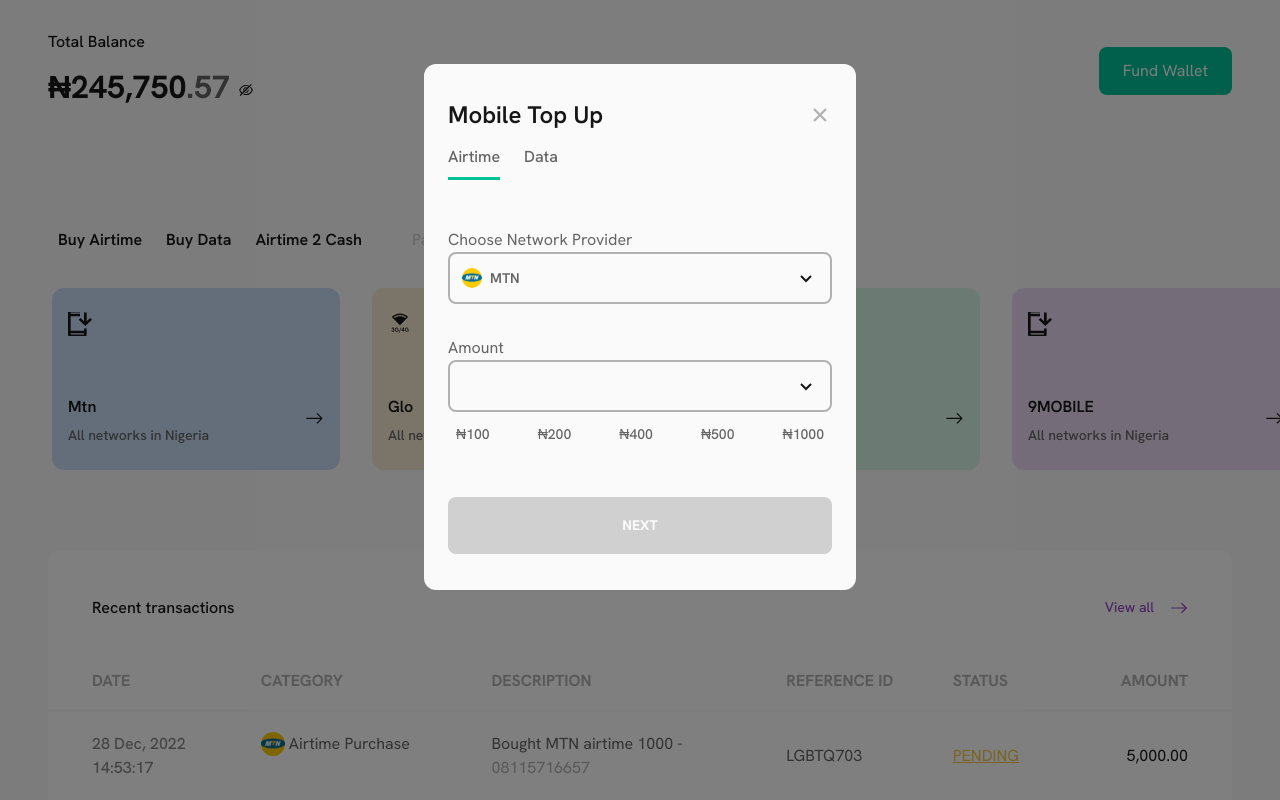
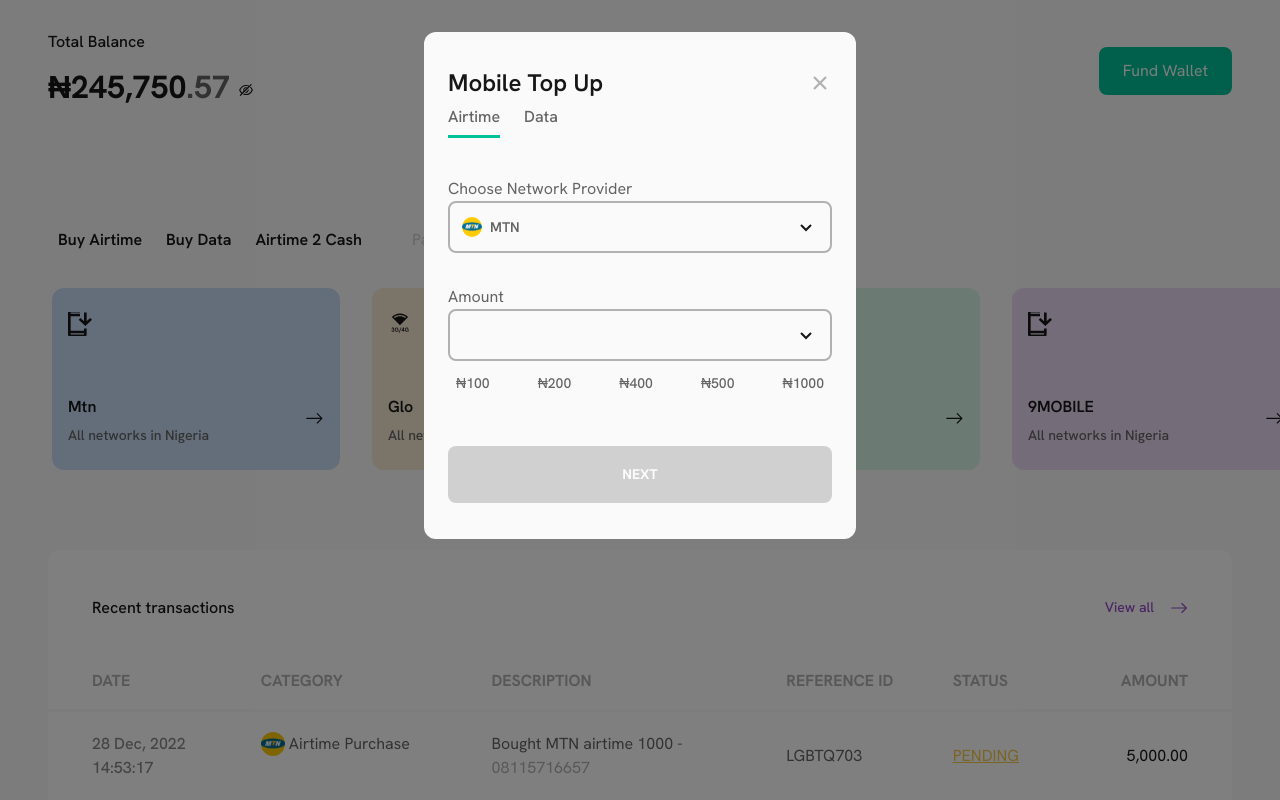
Before and after one commit to abdullahiola/VTU, a React (Vite) app: page /top-up/airtime/1 in a window 1280 px wide. Shown: the top 800 px of the page. Built offline with nearby package versions, Linux system fonts and the light colour scheme.

Commit message:
fix: bug fix

```diff
--- a/src/components/dashboard/flows/Airtime/Phase1.tsx
+++ b/src/components/dashboard/flows/Airtime/Phase1.tsx
@@ -5,7 +5,7 @@
 import { AppContext } from '../../../../context/AppContext'
 import { PhasePropsType } from '../../../../types/flow.type'
 import { TransactionFlowContext } from '../../../../context/TransactionFlowContext'
-import { useNavigate } from 'react-router-dom'
+import { Link, useNavigate } from 'react-router-dom'
 import Overlay from '../../../utilities/Overlay'
 import Home from '../../Home'
 
@@ -50,12 +50,6 @@
     navigate('/top-up/airtime/2')
   }
 
-  const onSubmit = () => {
-    setTransactionState({...transactionState, provider: selectedProvider, amount: amountValue})
-    setVerified(true)
-    nextPage()
-  }
-
   const objVals = Object.entries(providerObj)
 
   const selectedProvider = objVals.filter((item: [string, boolean]) => {
@@ -65,6 +59,12 @@
   const otherProvider = objVals.filter((item: [string, boolean]) => {
     return item[1] === false
   })
+
+  const onSubmit = () => {
+    setTransactionState({...transactionState, provider: selectedProvider, amount: amountValue})
+    setVerified(true)
+    nextPage()
+  }
 
   useEffect(() => {
     setVerified(false)
@@ -81,8 +81,8 @@
             <IoCloseSharp onClick={() => navigate('/')} fontSize={24} className='text-gray-200 cursor-pointer' />
           </div>
           <nav className='mb-12'>
-            <button style={{borderColor: sectionState === 'airtime' ? '#00C297' : 'transparent'}} onClick={() => setSectionState('airtime')} className='text-gray-500 text-base border-b-[3px] border-[transparent] py-2 mr-6'>Airtime</button>
-            <button style={{borderColor: sectionState === 'data' ? '#00C297' : 'transparent'}} onClick={() => setSectionState('data')} className='text-gray-500 text-base border-b-[3px] border-[transparent] py-2'>Data</button>
+            <button style={{borderColor: sectionState === 'airtime' ? '#00C297' : 'transparent'}} onClick={() => setSectionState('airtime')} className='text-gray-500 text-base border-b-[3px] border-[transparent] py-2 mr-6'><Link to='/top-up/airtime/1'>Airtime</Link></button>
+            <button style={{borderColor: sectionState === 'data' ? '#00C297' : 'transparent'}} onClick={() => setSectionState('data')} className='text-gray-500 text-base border-b-[3px] border-[transparent] py-2'><Link to='/top-up/data/1'>Data</Link></button>
           </nav>
           {
             sectionState === 'airtime' ?
@@ -174,15 +174,15 @@
       <div className='hidden md:block'>
         <Home route='/'/>
         <Overlay top={true} opacity={0.5}>
-          <div className='w-[432px] h-fit rounded-xl bg-flow mt-16'>
+          <div className='w-[432px] h-fit rounded-xl bg-flow mt-8'>
             <div className='w-full h-full py-9 px-6'>
               <div className='flex items-center justify-between mb-2'>
                 <h6>Mobile Top Up</h6>
                 <IoCloseSharp onClick={() => navigate('/')} fontSize={24} className='text-gray-200 cursor-pointer' />
               </div>
               <nav className='mb-12'>
-                <button style={{borderColor: sectionState === 'airtime' ? '#00C297' : 'transparent'}} onClick={() => setSectionState('airtime')} className='text-gray-500 text-base border-b-[3px] border-[transparent] py-2 mr-6'>Airtime</button>
-                <button style={{borderColor: sectionState === 'data' ? '#00C297' : 'transparent'}} onClick={() => setSectionState('data')} className='text-gray-500 text-base border-b-[3px] border-[transparent] py-2'>Data</button>
+                <Link to='/top-up/airtime/1' style={{borderColor: sectionState === 'airtime' ? '#00C297' : 'transparent'}} onClick={() => setSectionState('airtime')} className='text-gray-500 text-base border-b-[3px] border-[transparent] py-2 mr-6'>Airtime</Link>
+                <Link to='/top-up/data/1' style={{borderColor: sectionState === 'data' ? '#00C297' : 'transparent'}} onClick={() => setSectionState('data')} className='text-gray-500 text-base border-b-[3px] border-[transparent] py-2'>Data</Link>
               </nav>
               {
                 sectionState === 'airtime' ?
--- a/src/components/dashboard/flows/Airtime/Phase2.tsx
+++ b/src/components/dashboard/flows/Airtime/Phase2.tsx
@@ -113,7 +113,7 @@
       <div className='hidden md:block'>
         <Home route='/' />
         <Overlay top={true} opacity={0.5}>
-          <div className='w-[432px] h-fit py-9 px-6 bg-flow rounded-xl mt-16'>
+          <div className='w-[432px] h-fit py-9 pb-0 px-6 bg-flow rounded-xl mt-8'>
             <div className='flex items-center justify-start mb-5'>
               <BiArrowBack onClick={prevPage} fontSize={22} className='text-[#201D1D] mr-4 cursor-pointer' />
               <h6 className='text-[20px] text-gray-500 md:text-xl'>Input  Beneficiary Details</h6>
--- a/src/components/dashboard/flows/Airtime/Phase3.tsx
+++ b/src/components/dashboard/flows/Airtime/Phase3.tsx
@@ -68,7 +68,7 @@
       <div className=' hidden md:block'>
         <Home route='/' />
         <Overlay top={true} opacity={0.5}>
-        <div className='w-[432px] h-fit py-9 px-6 bg-flow rounded-xl mt-16'>
+        <div className='w-[432px] h-fit py-9 px-6 bg-flow rounded-xl mt-8'>
           <div className='flex items-center justify-between mb-2'>
             <h6 className='text-[20px] md:text-xl'>Review  Transaction</h6>
             <IoCloseSharp onClick={() => navigate('/')} fontSize={24} className='text-gray-200 cursor-pointer' />
--- a/src/components/dashboard/flows/Airtime/Phase4.tsx
+++ b/src/components/dashboard/flows/Airtime/Phase4.tsx
@@ -32,7 +32,7 @@
               <div className='w-[90px] aspect-square'><img src={Thumbs} alt="successful" /></div>
             </div>
             <div>
-              <button className='w-full py-3 px-6 my-4 rounded-lg bg-green border-2 border-[transparent] text-white text-sm font-bold uppercase hover:bg-green-700 focus:bg-green-700'>Done</button>
+              <button onClick={close} className='w-full py-3 px-6 my-4 rounded-lg bg-green border-2 border-[transparent] text-white text-sm font-bold uppercase hover:bg-green-700 focus:bg-green-700'>Done</button>
               <span className=' text-gray-300 text-center w-full block'><Link to='/beneficiaries' className=' text-green text-sm underline hover:text-green-700'>Save Beneficiary?</Link></span>
             </div>
           </div>
@@ -41,7 +41,7 @@
       <div className=' hidden md:block'>
         <Home route='/' />
         <Overlay top={true} opacity={0.5}>
-        <div className='w-[432px] h-fit py-9 px-6 bg-[#FFFFFF] rounded-xl mt-16'>
+        <div className='w-[432px] h-fit py-9 px-6 bg-[#FFFFFF] rounded-xl mt-8'>
           <div className='flex items-center justify-end'>
             <IoCloseSharp onClick={close} fontSize={24} className='text-gray-200 cursor-pointer' />
           </div>
```
